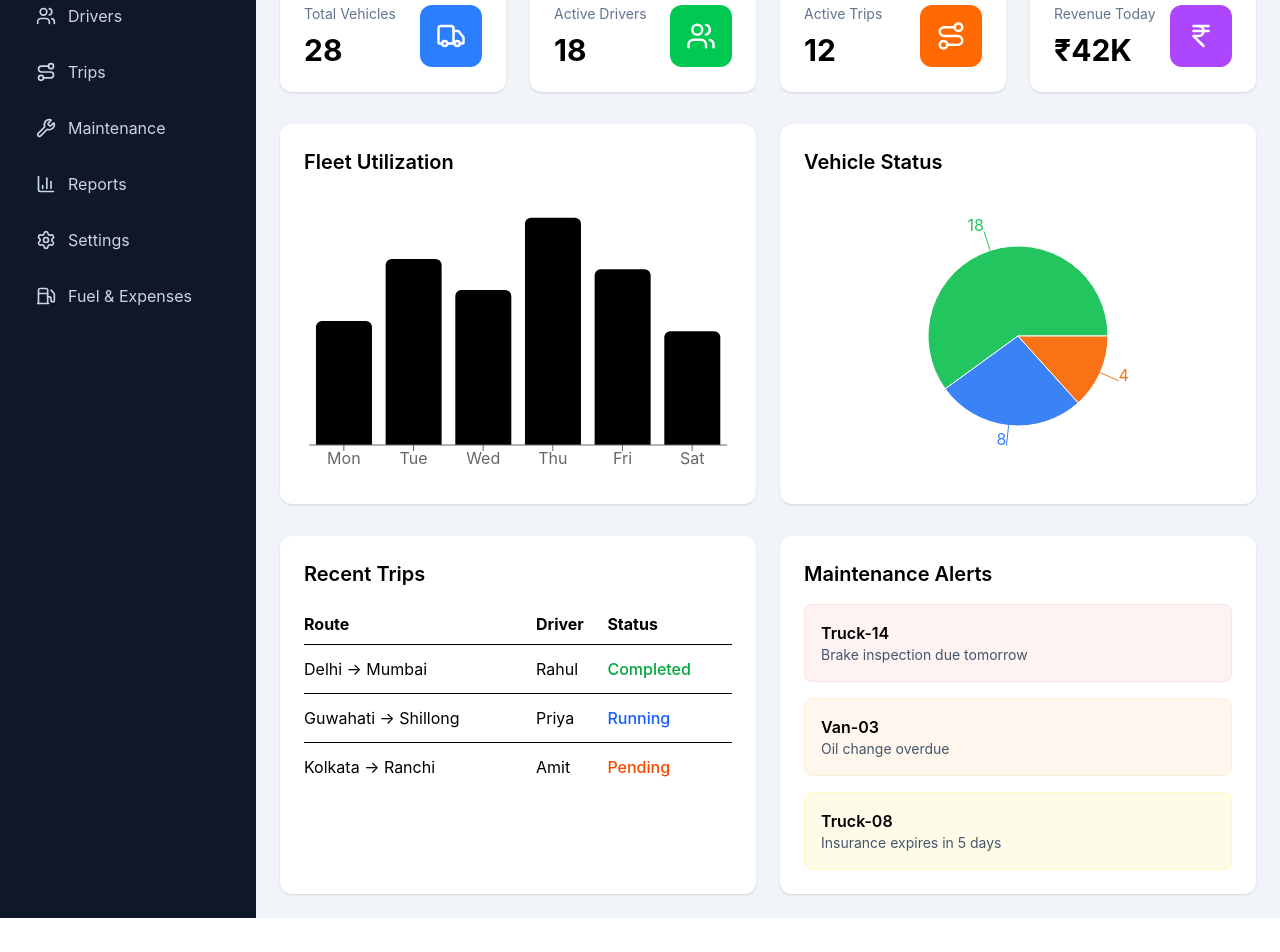
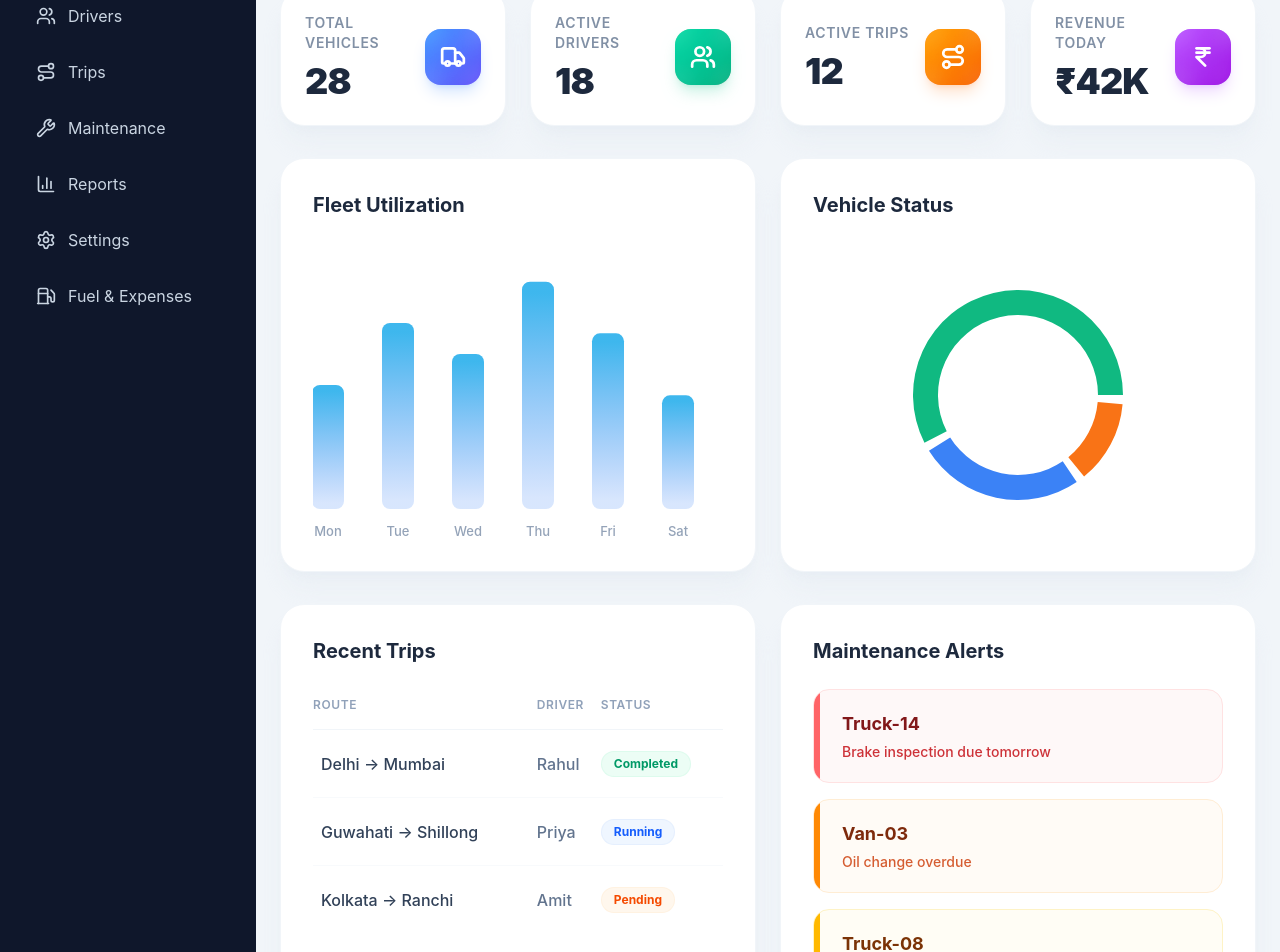
Before and after one commit to senguptasiddhartha/transitops-odoo-hackathon-2026, a React (Vite) app: page / in a window 1280 px wide. Shown: the part 204-1156 px from the top of the page. Before the commit the page ends 1122 px from the top, so only its background shows below. Built offline with nearby package versions, Linux system fonts and the light colour scheme.

Commit message:
dashboard updated

```diff
--- a/src/pages/dashboard/Dashboard.tsx
+++ b/src/pages/dashboard/Dashboard.tsx
@@ -21,25 +21,25 @@ const cards = [
     title: "Total Vehicles",
     value: 28,
     icon: Truck,
-    color: "bg-blue-500",
+    color: "from-blue-500 to-indigo-600 shadow-blue-500/20",
   },
   {
     title: "Active Drivers",
     value: 18,
     icon: Users,
-    color: "bg-green-500",
+    color: "from-emerald-400 to-emerald-600 shadow-emerald-500/20",
   },
   {
     title: "Active Trips",
     value: 12,
     icon: Route,
-    color: "bg-orange-500",
+    color: "from-orange-400 to-orange-600 shadow-orange-500/20",
   },
   {
     title: "Revenue Today",
     value: "₹42K",
     icon: IndianRupee,
-    color: "bg-purple-500",
+    color: "from-purple-500 to-purple-700 shadow-purple-500/20",
   },
 ];
 
@@ -58,19 +58,19 @@ const statusData = [
   { name: "Maintenance", value: 4 },
 ];
 
-const COLORS = ["#22c55e", "#3b82f6", "#f97316"];
+const COLORS = ["#10b981", "#3b82f6", "#f97316"];
 
 export default function Dashboard() {
   return (
-    <div className="space-y-8">
+    <div className="space-y-8 pb-10">
 
       <div>
-        <h1 className="text-3xl font-bold text-slate-800">
+        <h1 className="text-4xl font-extrabold tracking-tight bg-gradient-to-r from-slate-900 to-slate-500 bg-clip-text text-transparent">
           Dashboard
         </h1>
 
-        <p className="mt-1 text-slate-500">
-          Welcome to TransitOps Fleet Management
+        <p className="mt-2 text-slate-500 font-medium">
+          Welcome back to TransitOps Fleet Management
         </p>
       </div>
 
@@ -81,22 +81,23 @@ export default function Dashboard() {
           return (
             <div
               key={card.title}
-              className="flex items-center justify-between rounded-xl bg-white p-6 shadow hover:shadow-lg transition"
+              className="group flex items-center justify-between rounded-3xl bg-white p-6 shadow-xl shadow-slate-200/40 hover:-translate-y-1 hover:shadow-2xl transition-all duration-300 border border-slate-100"
             >
               <div>
-                <p className="text-sm text-slate-500">
+                <p className="text-sm font-semibold text-slate-500/80 uppercase tracking-wider">
                   {card.title}
                 </p>
 
-                <h2 className="mt-2 text-3xl font-bold">
+                <h2 className="mt-2 text-4xl font-black text-slate-800 tracking-tight group-hover:scale-105 transition-transform origin-left">
                   {card.value}
                 </h2>
               </div>
 
               <div
-                className={`${card.color} rounded-xl p-4 text-white`}
+                className={`relative flex h-14 w-14 items-center justify-center rounded-2xl bg-gradient-to-br ${card.color} text-white shadow-lg shrink-0`}
               >
-                <Icon size={30} />
+                <div className="absolute inset-0 rounded-2xl bg-white/20 backdrop-blur-md mix-blend-overlay"></div>
+                <Icon size={26} className="relative z-10 stroke-[2.5]" />
               </div>
             </div>
           );
@@ -105,21 +106,32 @@ export default function Dashboard() {
 
       <div className="grid gap-6 xl:grid-cols-2">
 
-        <div className="rounded-xl bg-white p-6 shadow">
+        <div className="rounded-3xl bg-white p-8 shadow-xl shadow-slate-200/40 border border-slate-100">
 
-          <h2 className="mb-4 text-xl font-semibold">
+          <h2 className="mb-8 text-xl font-bold text-slate-800">
             Fleet Utilization
           </h2>
 
-          <div className="h-72">
+          <div className="h-72 w-full">
 
             <ResponsiveContainer width="100%" height="100%">
-              <BarChart data={fleetData}>
-                <XAxis dataKey="day" />
-                <Tooltip />
+              <BarChart data={fleetData} margin={{ top: 10, right: 10, left: -20, bottom: 0 }}>
+                <defs>
+                  <linearGradient id="colorTrips" x1="0" y1="0" x2="0" y2="1">
+                    <stop offset="5%" stopColor="#0ea5e9" stopOpacity={0.8}/>
+                    <stop offset="95%" stopColor="#3b82f6" stopOpacity={0.2}/>
+                  </linearGradient>
+                </defs>
+                <XAxis dataKey="day" axisLine={false} tickLine={false} tick={{ fill: '#94a3b8', fontSize: 13, fontWeight: 500 }} dy={10} />
+                <Tooltip
+                  cursor={{ fill: '#f8fafc' }}
+                  contentStyle={{ borderRadius: '16px', border: 'none', boxShadow: '0 10px 15px -3px rgb(0 0 0 / 0.1), 0 4px 6px -4px rgb(0 0 0 / 0.1)' }}
+                />
                 <Bar
                   dataKey="trips"
-                  radius={[6, 6, 0, 0]}
+                  radius={[8, 8, 8, 8]}
+                  fill="url(#colorTrips)"
+                  barSize={32}
                 />
               </BarChart>
             </ResponsiveContainer>
@@ -128,33 +140,36 @@ export default function Dashboard() {
 
         </div>
 
-        <div className="rounded-xl bg-white p-6 shadow">
+        <div className="rounded-3xl bg-white p-8 shadow-xl shadow-slate-200/40 border border-slate-100">
 
-          <h2 className="mb-4 text-xl font-semibold">
+          <h2 className="mb-8 text-xl font-bold text-slate-800">
             Vehicle Status
           </h2>
 
-          <div className="h-72">
+          <div className="h-72 w-full">
 
             <ResponsiveContainer width="100%" height="100%">
               <PieChart>
-
                 <Pie
                   data={statusData}
                   dataKey="value"
-                  outerRadius={90}
-                  label
+                  innerRadius={80}
+                  outerRadius={105}
+                  paddingAngle={5}
+                  stroke="none"
                 >
                   {statusData.map((_, index) => (
                     <Cell
-                      key={index}
-                      fill={COLORS[index]}
+                      key={`cell-${index}`}
+                      fill={COLORS[index % COLORS.length]}
+                      className="hover:opacity-80 transition-opacity outline-none"
                     />
                   ))}
                 </Pie>
-
-                <Tooltip />
-
+                <Tooltip
+                  contentStyle={{ borderRadius: '16px', border: 'none', boxShadow: '0 10px 15px -3px rgb(0 0 0 / 0.1)' }}
+                  itemStyle={{ color: '#334155', fontWeight: 600 }}
+                />
               </PieChart>
             </ResponsiveContainer>
 
@@ -166,114 +181,103 @@ export default function Dashboard() {
 
       <div className="grid gap-6 xl:grid-cols-2">
 
-        <div className="rounded-xl bg-white p-6 shadow">
+        <div className="rounded-3xl bg-white p-8 shadow-xl shadow-slate-200/40 border border-slate-100 overflow-hidden">
 
-          <h2 className="mb-4 text-xl font-semibold">
+          <h2 className="mb-6 text-xl font-bold text-slate-800">
             Recent Trips
           </h2>
 
-          <table className="w-full">
-
-            <thead className="border-b">
-
-              <tr>
-                <th className="py-2 text-left">
+          <div className="overflow-x-auto">
+            <table className="w-full text-left border-collapse">
+              <thead>
+                <tr className="border-b border-slate-100">
+                  <th className="pb-4 pt-2 font-semibold text-slate-400 text-xs tracking-wider uppercase">
                     Route
                   </th>
-
-                <th className="text-left">
+                  <th className="pb-4 pt-2 font-semibold text-slate-400 text-xs tracking-wider uppercase">
                     Driver
                   </th>
-
-                <th className="text-left">
+                  <th className="pb-4 pt-2 font-semibold text-slate-400 text-xs tracking-wider uppercase">
                     Status
                   </th>
                 </tr>
-
               </thead>
-
-            <tbody>
-
-              <tr className="border-b">
-                <td className="py-3">
+              <tbody className="divide-y divide-slate-50">
+                <tr className="group hover:bg-slate-50 transition-colors">
+                  <td className="py-5 font-medium text-slate-700 pl-2">
                     Delhi → Mumbai
                   </td>
-
-                <td>Rahul</td>
-
-                <td className="font-medium text-green-600">
+                  <td className="py-5 text-slate-500 font-medium">Rahul</td>
+                  <td className="py-5">
+                    <span className="inline-flex items-center px-3 py-1 rounded-full text-xs font-bold bg-emerald-50 text-emerald-600 border border-emerald-100/50">
                       Completed
+                    </span>
                   </td>
                 </tr>
-
-              <tr className="border-b">
-                <td className="py-3">
+                <tr className="group hover:bg-slate-50 transition-colors">
+                  <td className="py-5 font-medium text-slate-700 pl-2">
                     Guwahati → Shillong
                   </td>
-
-                <td>Priya</td>
-
-                <td className="font-medium text-blue-600">
+                  <td className="py-5 text-slate-500 font-medium">Priya</td>
+                  <td className="py-5">
+                    <span className="inline-flex items-center px-3 py-1 rounded-full text-xs font-bold bg-blue-50 text-blue-600 border border-blue-100/50">
                       Running
+                    </span>
                   </td>
                 </tr>
-
-              <tr>
-                <td className="py-3">
+                <tr className="group hover:bg-slate-50 transition-colors">
+                  <td className="py-5 font-medium text-slate-700 pl-2">
                     Kolkata → Ranchi
                   </td>
-
-                <td>Amit</td>
-
-                <td className="font-medium text-orange-600">
+                  <td className="py-5 text-slate-500 font-medium">Amit</td>
+                  <td className="py-5">
+                    <span className="inline-flex items-center px-3 py-1 rounded-full text-xs font-bold bg-orange-50 text-orange-600 border border-orange-100/50">
                       Pending
+                    </span>
                   </td>
                 </tr>
-
               </tbody>
-
             </table>
+          </div>
 
         </div>
 
-        <div className="rounded-xl bg-white p-6 shadow">
+        <div className="rounded-3xl bg-white p-8 shadow-xl shadow-slate-200/40 border border-slate-100">
 
-          <h2 className="mb-4 text-xl font-semibold">
+          <h2 className="mb-6 text-xl font-bold text-slate-800">
             Maintenance Alerts
           </h2>
 
           <div className="space-y-4">
-
-            <div className="rounded-lg border border-red-100 bg-red-50 p-4">
-              <h3 className="font-semibold">
+            <div className="relative overflow-hidden rounded-2xl border border-red-100 bg-red-50/50 p-5 hover:shadow-md hover:bg-red-50 transition-all">
+              <div className="absolute left-0 top-0 bottom-0 w-1.5 bg-red-400 rounded-l-2xl"></div>
+              <h3 className="font-bold text-red-900 text-lg flex items-center gap-2 pl-2">
                 Truck-14
               </h3>
-
-              <p className="text-sm text-slate-600">
+              <p className="mt-1 text-sm font-medium text-red-700/80 pl-2">
                 Brake inspection due tomorrow
               </p>
             </div>
 
-            <div className="rounded-lg border border-orange-100 bg-orange-50 p-4">
-              <h3 className="font-semibold">
+            <div className="relative overflow-hidden rounded-2xl border border-orange-100 bg-orange-50/50 p-5 hover:shadow-md hover:bg-orange-50 transition-all">
+              <div className="absolute left-0 top-0 bottom-0 w-1.5 bg-orange-400 rounded-l-2xl"></div>
+              <h3 className="font-bold text-orange-900 text-lg flex items-center gap-2 pl-2">
                 Van-03
               </h3>
-
-              <p className="text-sm text-slate-600">
+              <p className="mt-1 text-sm font-medium text-orange-700/80 pl-2">
                 Oil change overdue
               </p>
             </div>
 
-            <div className="rounded-lg border border-yellow-100 bg-yellow-50 p-4">
-              <h3 className="font-semibold">
+            <div className="relative overflow-hidden rounded-2xl border border-amber-100 bg-amber-50/50 p-5 hover:shadow-md hover:bg-amber-50 transition-all">
+              <div className="absolute left-0 top-0 bottom-0 w-1.5 bg-amber-400 rounded-l-2xl"></div>
+              <h3 className="font-bold text-amber-900 text-lg flex items-center gap-2 pl-2">
                 Truck-08
               </h3>
-
-              <p className="text-sm text-slate-600">
+              <p className="mt-1 text-sm font-medium text-amber-700/80 pl-2">
                 Insurance expires in 5 days
               </p>
             </div>
-
           </div>
 
         </div>
```
Also changed, not shown: src/pages/vehicles/vehicles.tsx (+48 -48 lines). Lines whose indentation alone changed are shown as unchanged.
